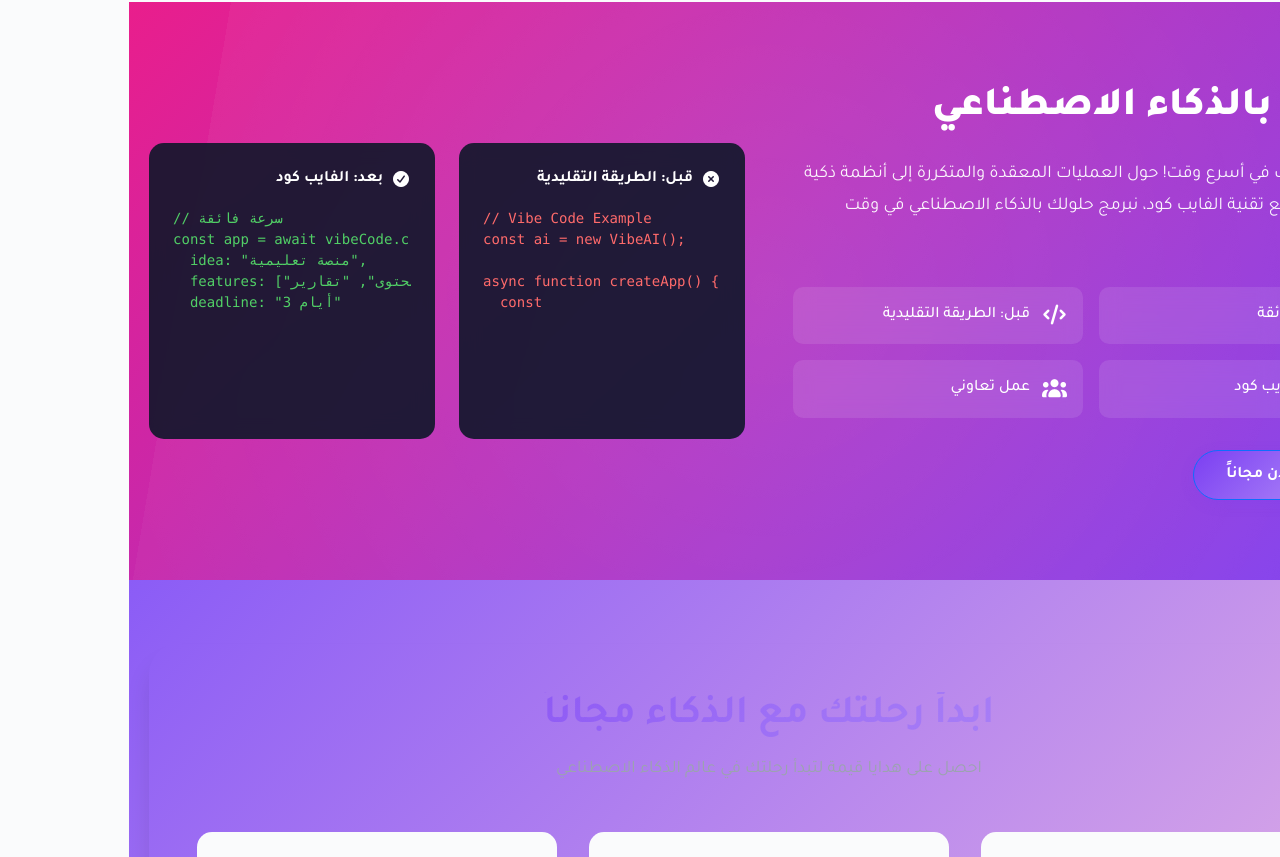
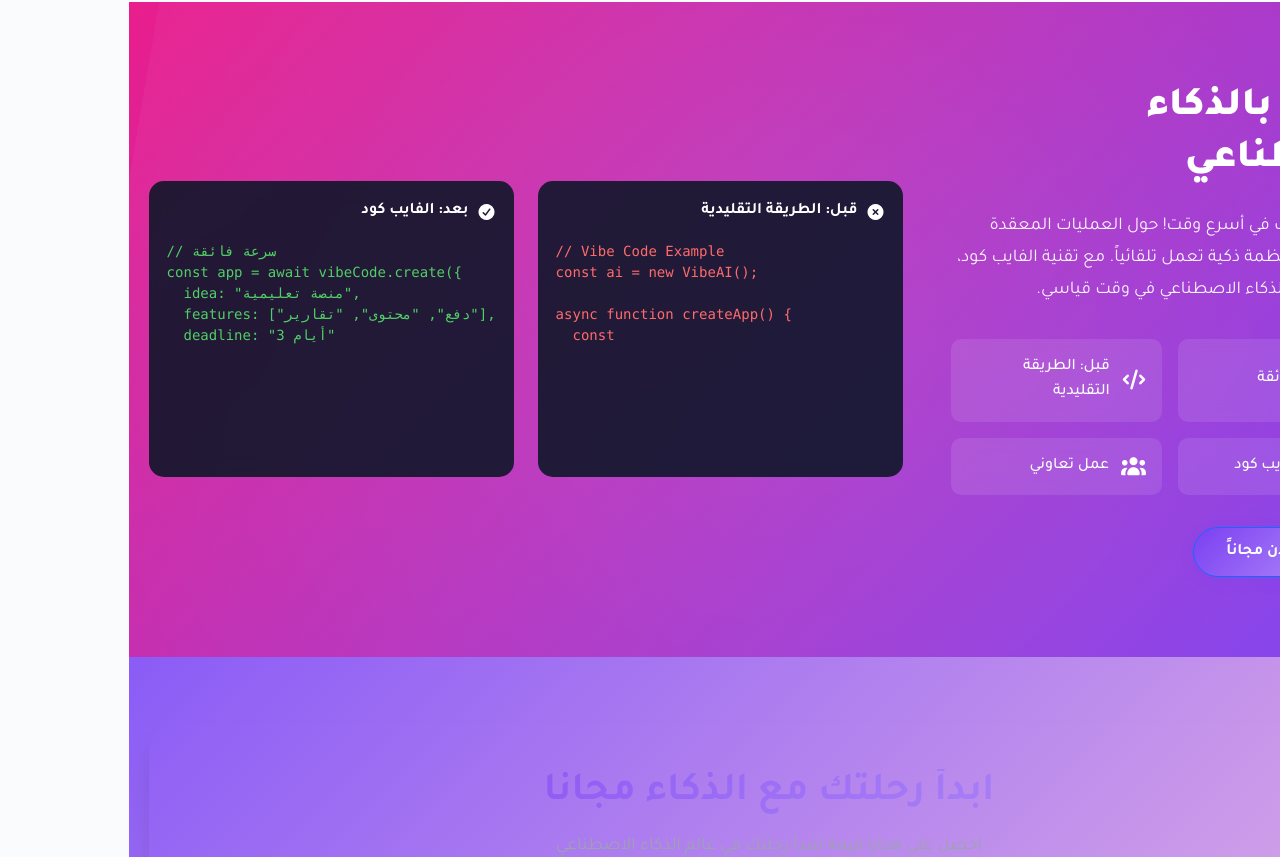
Before and after one commit to Remotework21/AI-Time, a React (Vite) app: page / in a window 1280 px wide. Shown: the part 2150-3007 px from the top of the page. Built offline with nearby package versions, Linux system fonts and the light colour scheme.

Commit message:
fix: vibe code padding

```diff
--- a/src/pages/Home.jsx
+++ b/src/pages/Home.jsx
@@ -47,7 +47,7 @@
   // helper to mark active tab class
   const tabCls = (key) => `tab-btn${activeTab === key ? " active" : ""}`;
 
-  // ==== Animation: typing effect react ====
+   // ==== Animation: typing effect react ====
 
   // ✅ Refs for code blocks
   const codeBeforeRef = useRef(null);
@@ -551,7 +551,7 @@
                   <i className="fas fa-times-circle"></i>
                   قبل: الطريقة التقليدية
                 </div>
-                <div className="code-block" ref={codeBeforeRef}></div>{" "}
+                <div className="code-block" ref={codeBeforeRef}></div>
                 {/* 👈 ref added */}
               </div>
 
@@ -560,7 +560,7 @@
                   <i className="fas fa-check-circle"></i>
                   بعد: الفايب كود
                 </div>
-                <div className="code-block" ref={codeAfterRef}></div>{" "}
+                <div className="code-block" ref={codeAfterRef}></div>
                 {/* 👈 ref added */}
               </div>
             </div>
--- a/src/styles/home.css
+++ b/src/styles/home.css
@@ -473,16 +473,17 @@
   gap: 1.5rem;
 }
 
+/* ✅ Fixed-size code containers — AUTO height, no clipping */
 .code-before,
 .code-after {
   background: rgba(15, 23, 42, 0.9);
   border-radius: 15px;
-  padding: 1.5rem;
+  padding: 1.1rem;
   backdrop-filter: blur(10px);
-  height: calc(1.5em * 11 + 2rem);
-  min-height: 220px;
-  width: 100%;
-  max-width: 350px;
+  /* 👇 FIXED HEIGHT & overflow control */
+  height: calc(1.5em * 11 + 2rem); /* 9 lines + padding */
+  min-height: 220px; /* fallback */
+  width: 365px;
   overflow: hidden;
 }
 
@@ -498,10 +499,10 @@
 .code-block {
   font-family: "Courier New", monospace;
   font-size: 0.875rem;
-  line-height: 1.5;
+  line-height: 1.5; /* fixed line height */
   color: #ff6b6b;
-  white-space: pre;
-  overflow: hidden;
+  white-space: pre; /* preserve line breaks & spaces */
+  overflow: hidden; /* hide overflow if too long */
   flex: 1;
   margin: 0;
   direction: ltr;
@@ -511,20 +512,21 @@
   color: #51cf66;
 }
 
+/* Cursor styling — ensure it doesn’t affect layout */
 .typing-cursor {
   display: inline-block;
   width: 2px;
   height: 1em;
   background-color: currentColor;
   margin-left: 2px;
+  /* Critical: align baseline like text */
   vertical-align: baseline;
+  /* Blink animation */
   animation: blink 1s step-end infinite;
 }
 
 @keyframes blink {
-  50% {
-    opacity: 0;
-  }
+  50% { opacity: 0; }
 }
 
 /* Free Gifts Section */
```
